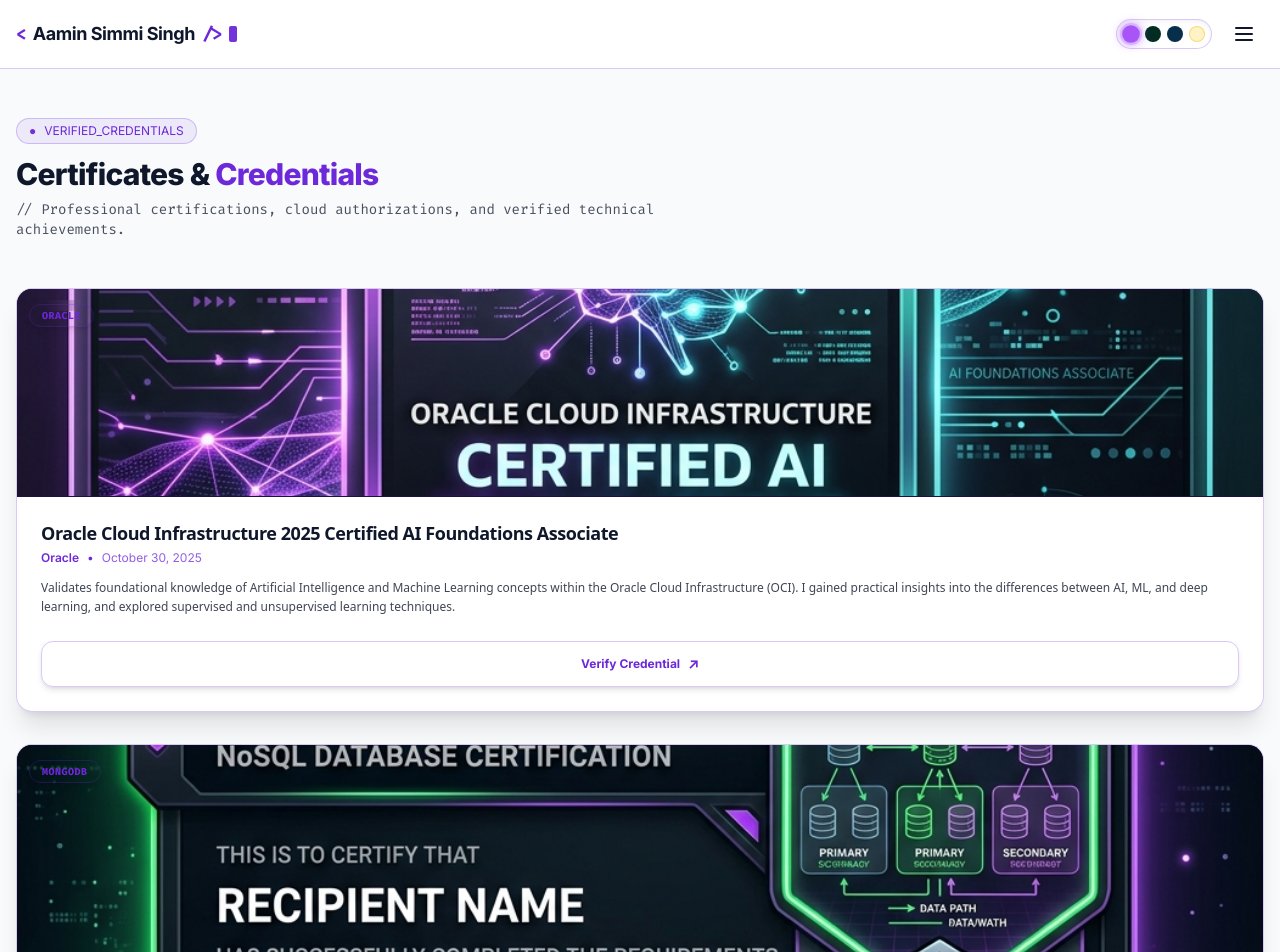
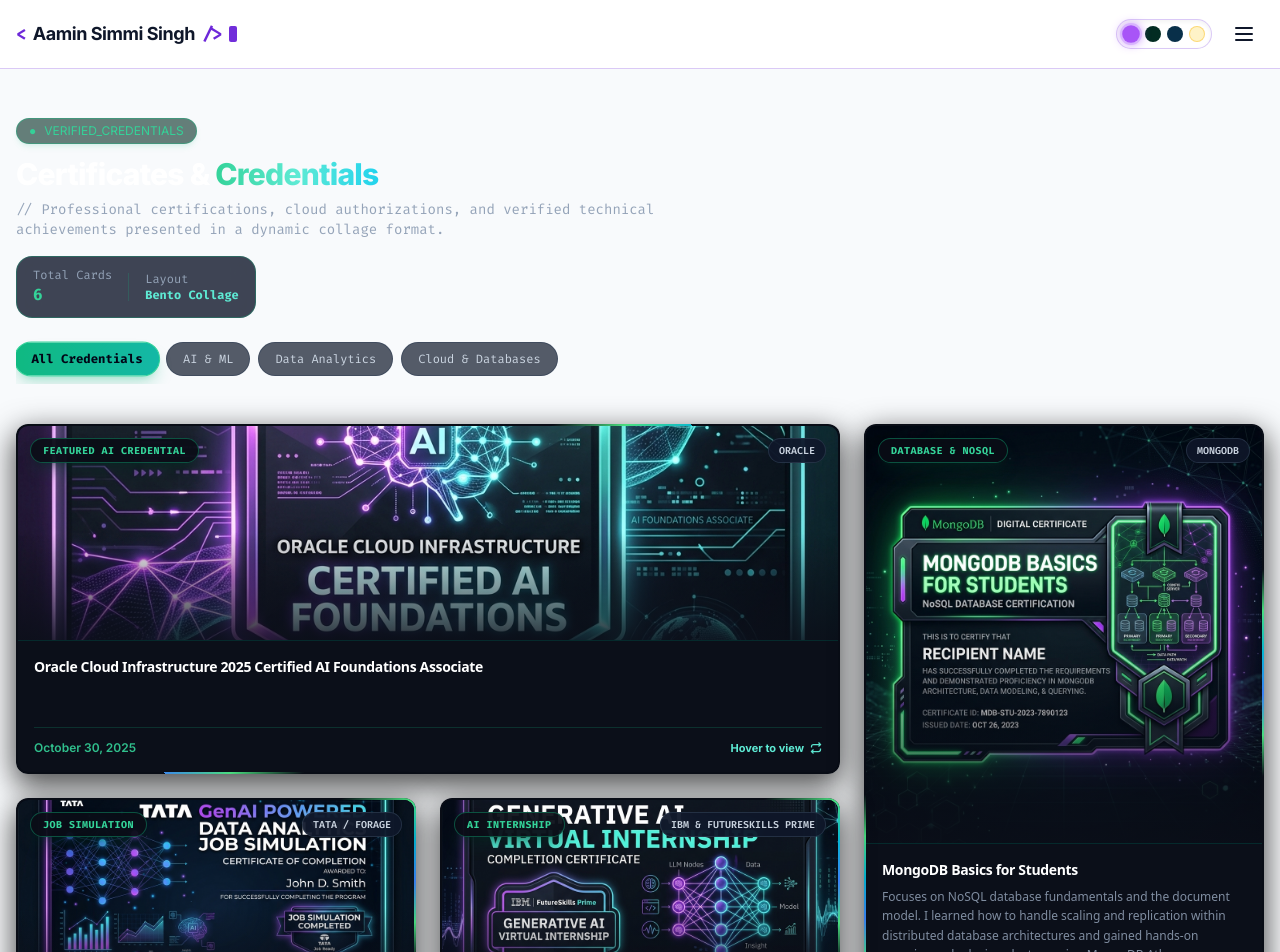
Before and after one commit to AaminSingh/my-portfolio, a Next.js app: page /certificates in a window 1280 px wide. Shown: the top 952 px of the page. Built offline with nearby package versions, Linux system fonts and the light colour scheme.

Commit message:
feat(certificates): implement dynamic bento collage grid presentation

```diff
--- a/pages/certificates.js
+++ b/pages/certificates.js
@@ -1,75 +1,148 @@
-import React from "react";
+import React, { useState } from "react";
 import Head from "next/head";
+import { motion, AnimatePresence } from "framer-motion";
 import Header from "../components/Header";
 import Footer from "../components/Footer";
 import Cursor from "../components/Cursor";
+import CertificateCard from "../components/CertificateCard";
 import data from "../data/portfolio.json";
 
 const certificates = [
   {
+    id: "oracle-ai",
     title: "Oracle Cloud Infrastructure 2025 Certified AI Foundations Associate",
     issuer: "Oracle",
+    category: "Cloud & Databases",
     date: "October 30, 2025",
     description:
-      "Validates foundational knowledge of Artificial Intelligence and Machine Learning concepts within the Oracle Cloud Infrastructure (OCI). I gained practical insights into the differences between AI, ML, and deep learning, and explored supervised and unsupervised learning techniques.",
+      "Validates foundational knowledge of Artificial Intelligence and Machine Learning concepts within Oracle Cloud Infrastructure (OCI). I gained practical insights into AI/ML algorithms, deep learning architecture, and supervised vs unsupervised learning workflows.",
     link: "https://catalog-education.oracle.com/ords/certview/sharebadge?id=B93C36CB5B7DE59BB7CAA3EE6726114A09FF28B6CCFFA348406E1CD042FCED92",
     imageSrc: "/images/certificates/oracle-ai.png",
+    collageClass: "cert-span-wide",
+    accentColor: "emerald",
+    badge: "FEATURED AI CREDENTIAL",
+    isWide: true,
   },
   {
+    id: "mongodb-basics",
     title: "MongoDB Basics for Students",
     issuer: "MongoDB",
+    category: "Cloud & Databases",
     date: "August 04, 2026",
     description:
       "Focuses on NoSQL database fundamentals and the document model. I learned how to handle scaling and replication within distributed database architectures and gained hands-on experience deploying clusters using MongoDB Atlas.",
     link: "https://www.credly.com/badges/7c79ad2e-c518-4a6e-b80f-5d8e8d3ea32b/linked_in_profile",
     imageSrc: "/images/certificates/mongodb-basics.png",
+    collageClass: "cert-span-tall",
+    accentColor: "purple",
+    badge: "DATABASE & NOSQL",
+    isTall: true,
   },
   {
+    id: "tata-genai",
     title: "GenAI Powered Data Analytics Job Simulation",
     issuer: "Tata / Forage",
+    category: "AI & ML",
     date: "April 1, 2026",
     description:
       "A practical job simulation focused on applying Generative AI to data analysis workflows. I developed skills in exploratory data analysis and risk profiling, utilizing AI to efficiently extract and interpret actionable business insights.",
     link: "https://www.theforage.com/completion-certificates/ifobHAoMjQs9s6bKS/gMTdCXwDdLYoXZ3wG_ifobHAoMjQs9s6bKS_sepFgWt7CbFzbFW2w_1775026328321_completion_certificate.pdf",
     imageSrc: "/images/certificates/tata-genai.png",
+    collageClass: "cert-span-standard",
+    accentColor: "amber",
+    badge: "JOB SIMULATION",
   },
   {
+    id: "ibm-genai",
     title: "Generative AI Virtual Internship",
     issuer: "IBM & FutureSkills Prime",
+    category: "AI & ML",
     date: "March 13, 2026",
     description:
       "An intensive virtual internship provided by IBM. I built a strong understanding of Generative AI principles, prompt engineering, and the integration of large language models into practical, AI-driven software solutions.",
     link: "https://courses.ibmmooc.skillsnetwork.site/certificates/6f70b18a5eec4b9c95fd6fe4b23564f0",
     imageSrc: "/images/certificates/ibm-genai.png",
+    collageClass: "cert-span-standard",
+    accentColor: "rose",
+    badge: "AI INTERNSHIP",
   },
   {
+    id: "ibm-datavis",
     title: "Data Visualization with Python",
     issuer: "Cognitive Class / IBM",
+    category: "Data Analytics",
     date: "May 2024",
     description:
       "Focused on effectively communicating data insights using Python. I learned to leverage libraries like Matplotlib and Seaborn to create highly informative, interactive charts and graphs to represent complex datasets visually.",
     link: "https://courses.cognitiveclass.ai/certificates/1449fafd3cb34a80862e6c3f9e8276d8",
     imageSrc: "/images/certificates/ibm-datavis.png",
+    collageClass: "cert-span-standard",
+    accentColor: "sky",
+    badge: "DATA SCIENCE",
   },
   {
+    id: "deloitte-analytics",
     title: "Data Analytics Job Simulation",
     issuer: "Deloitte / Forage",
+    category: "Data Analytics",
     date: "March 14, 2026",
     description:
       "A hands-on simulation covering enterprise data analysis and forensic technology. I learned how to process, clean, and analyze complex datasets to uncover anomalies and deliver business-critical reporting.",
     link: "https://www.theforage.com/completion-certificates/9PBTqmSxAf6zZTseP/io9DzWKe3PTsiS6GG_9PBTqmSxAf6zZTseP_sepFgWt7CbFzbFW2w_1773464748866_completion_certificate.pdf",
     imageSrc: "/images/certificates/deloitte-analytics.png",
+    collageClass: "cert-span-wide",
+    accentColor: "teal",
+    badge: "ENTERPRISE SIMULATION",
+    isWide: true,
   },
 ];
 
+const categories = ["All Credentials", "AI & ML", "Data Analytics", "Cloud & Databases"];
+
+const containerVariants = {
+  hidden: { opacity: 0 },
+  visible: {
+    opacity: 1,
+    transition: {
+      staggerChildren: 0.1,
+      delayChildren: 0.05,
+    },
+  },
+};
+
+const itemVariants = {
+  hidden: { opacity: 0, y: 25, scale: 0.96 },
+  visible: {
+    opacity: 1,
+    y: 0,
+    scale: 1,
+    transition: {
+      duration: 0.5,
+      ease: [0.22, 1, 0.36, 1],
+    },
+  },
+  exit: {
+    opacity: 0,
+    scale: 0.9,
+    transition: { duration: 0.25 },
+  },
+};
+
 export default function CertificatesPage() {
+  const [activeCategory, setActiveCategory] = useState("All Credentials");
+
+  const filteredCertificates =
+    activeCategory === "All Credentials"
+      ? certificates
+      : certificates.filter((cert) => cert.category === activeCategory);
+
   return (
     <div className="min-h-screen bg-[var(--bg-main)] text-[var(--text-main)] flex flex-col font-sans relative overflow-hidden transition-colors duration-300">
       <Head>
         <title>Certificates & Credentials | Aamin Simmi Singh</title>
         <meta
           name="description"
-          content="Verified professional certificates, cloud badges, and technical credentials earned by Aamin Simmi Singh."
+          content="Verified professional certificates, cloud badges, and technical credentials earned by Aamin Simmi Singh presented in an interactive collage layout."
         />
       </Head>
 
@@ -83,78 +156,90 @@
 
       <main className="max-w-7xl mx-auto px-4 sm:px-6 lg:px-8 py-12 flex-1 w-full z-10">
         {/* Header Section */}
-        <div className="mb-12">
-          <div className="inline-flex items-center space-x-2 px-3 py-1 rounded-full bg-[var(--badge-bg)] border border-[var(--border-color)] text-[var(--accent-primary)] text-xs font-mono mb-3">
-            <span className="animate-pulse">●</span>
+        <motion.div
+          initial={{ opacity: 0, y: -20 }}
+          animate={{ opacity: 1, y: 0 }}
+          transition={{ duration: 0.6 }}
+          className="mb-10"
+        >
+          <div className="inline-flex items-center space-x-2 px-3 py-1 rounded-full bg-emerald-950/60 border border-emerald-500/40 text-emerald-400 text-xs font-mono mb-3 shadow-md shadow-emerald-500/10">
+            <span className="animate-pulse text-emerald-400">●</span>
             <span>VERIFIED_CREDENTIALS</span>
           </div>
-          <h1 className="text-3xl sm:text-5xl font-extrabold tracking-tight">
-            Certificates & <span className="text-[var(--accent-primary)]">Credentials</span>
-          </h1>
-          <p className="mt-2 font-mono text-sm max-w-2xl opacity-75">
-            {"// Professional certifications, cloud authorizations, and verified technical achievements."}
-          </p>
-        </div>
 
-        {/* Responsive Grid Layout */}
-        <div className="grid grid-cols-1 md:grid-cols-2 lg:grid-cols-3 gap-8">
-          {certificates.map((cert, index) => (
-            <div
-              key={index}
-              className="glass-card border border-[var(--border-color)] hover:border-[var(--border-hover)] rounded-2xl p-0 overflow-hidden flex flex-col justify-between transition-all duration-300 shadow-xl bg-[var(--bg-card)] group"
-            >
-              <div>
-                {/* Image / Placeholder Header */}
-                <div className="relative w-full h-52 bg-slate-950 overflow-hidden border-b border-[var(--border-color)]">
-                  <img
-                    src={cert.imageSrc}
-                    alt={cert.title}
-                    className="w-full h-full object-cover transition-transform duration-500 group-hover:scale-105"
-                    onError={(e) => {
-                      e.target.onerror = null;
-                      e.target.src = "https://via.placeholder.com/600x350/0f172a/7c3aed?text=Verified+Credential";
-                    }}
-                  />
-                  <div className="absolute top-3 left-3">
-                    <span className="bg-[var(--bg-main)]/90 text-[var(--accent-primary)] border border-[var(--border-color)] font-mono text-[10px] uppercase font-bold tracking-wider px-3 py-1 rounded-full backdrop-blur-md shadow-md">
-                      {cert.issuer}
-                    </span>
-                  </div>
-                </div>
+          <div className="flex flex-col md:flex-row md:items-end justify-between gap-4">
+            <div>
+              <h1 className="text-3xl sm:text-5xl font-extrabold tracking-tight text-white">
+                Certificates & <span className="bg-gradient-to-r from-emerald-400 via-teal-300 to-cyan-400 bg-clip-text text-transparent">Credentials</span>
+              </h1>
+              <p className="mt-2 font-mono text-sm max-w-2xl text-slate-400">
+                {"// Professional certifications, cloud authorizations, and verified technical achievements presented in a dynamic collage format."}
+              </p>
+            </div>
 
-                {/* Card Content Details */}
-                <div className="p-6">
-                  <h2 className="text-lg font-bold mb-1 font-sans tracking-tight group-hover:text-[var(--accent-primary)] transition-colors leading-snug">
-                    {cert.title}
-                  </h2>
-
-                  <div className="flex items-center space-x-2 font-mono text-xs text-[var(--accent-primary)] mb-3">
-                    <span className="font-semibold">{cert.issuer}</span>
-                    <span>•</span>
-                    <span className="opacity-75">{cert.date}</span>
-                  </div>
-
-                  <p className="text-xs sm:text-sm opacity-80 leading-relaxed font-sans line-clamp-4">
-                    {cert.description}
-                  </p>
-                </div>
+            {/* Quick Stats Pill */}
+            <div className="inline-flex items-center gap-4 bg-slate-900/80 border border-emerald-500/30 rounded-2xl px-4 py-2.5 backdrop-blur-md self-start md:self-auto">
+              <div className="flex flex-col">
+                <span className="text-xs font-mono text-slate-400">Total Cards</span>
+                <span className="text-base font-extrabold text-emerald-400 font-mono">{certificates.length}</span>
               </div>
-
-              {/* Action Button */}
-              <div className="p-6 pt-0 mt-auto">
-                <a
-                  href={cert.link}
-                  target="_blank"
-                  rel="noopener noreferrer"
-                  className="w-full flex items-center justify-center space-x-2 border border-[var(--border-color)] text-[var(--accent-primary)] hover:bg-gradient-to-r hover:from-[var(--accent-secondary)] hover:to-[var(--accent-tertiary)] hover:text-white py-3 px-4 rounded-xl font-mono text-xs font-bold transition-all duration-300 shadow-md hover:shadow-lg text-center group-hover:border-[var(--border-hover)]"
-                >
-                  <span>Verify Credential</span>
-                  <span className="text-sm">↗</span>
-                </a>
+              <div className="h-7 w-[1px] bg-emerald-500/20" />
+              <div className="flex flex-col">
+                <span className="text-xs font-mono text-slate-400">Layout</span>
+                <span className="text-xs font-bold text-teal-300 font-mono">Bento Collage</span>
               </div>
             </div>
-          ))}
-        </div>
+          </div>
+
+          {/* Filter Pills */}
+          <div className="flex items-center gap-2 overflow-x-auto pt-6 pb-2 no-scrollbar">
+            {categories.map((cat) => {
+              const isActive = activeCategory === cat;
+              return (
+                <button
+                  key={cat}
+                  onClick={() => setActiveCategory(cat)}
+                  className={`px-4 py-2 rounded-full font-mono text-xs transition-all duration-300 whitespace-nowrap border ${
+                    isActive
+                      ? "bg-gradient-to-r from-emerald-500 to-teal-500 text-slate-950 font-extrabold border-emerald-400 shadow-lg shadow-emerald-500/25 scale-[1.03]"
+                      : "bg-slate-900/70 hover:bg-slate-800/90 text-slate-300 border-slate-700/60 hover:border-emerald-500/50"
+                  }`}
+                >
+                  {cat}
+                </button>
+              );
+            })}
+          </div>
+        </motion.div>
+
+        {/* Asymmetrical Bento / Collage Grid Layout */}
+        <motion.div
+          layout
+          variants={containerVariants}
+          initial="hidden"
+          animate="visible"
+          className="cert-collage-grid"
+        >
+          <AnimatePresence>
+            {filteredCertificates.map((cert, index) => (
+              <motion.div
+                key={cert.id}
+                layout
+                variants={itemVariants}
+                initial="hidden"
+                animate="visible"
+                exit="exit"
+                className={activeCategory === "All Credentials" ? cert.collageClass : "cert-span-standard"}
+              >
+                <CertificateCard
+                  cert={cert}
+                  index={index}
+                  heightClass="h-full"
+                />
+              </motion.div>
+            ))}
+          </AnimatePresence>
+        </motion.div>
       </main>
 
       <Footer />
```
